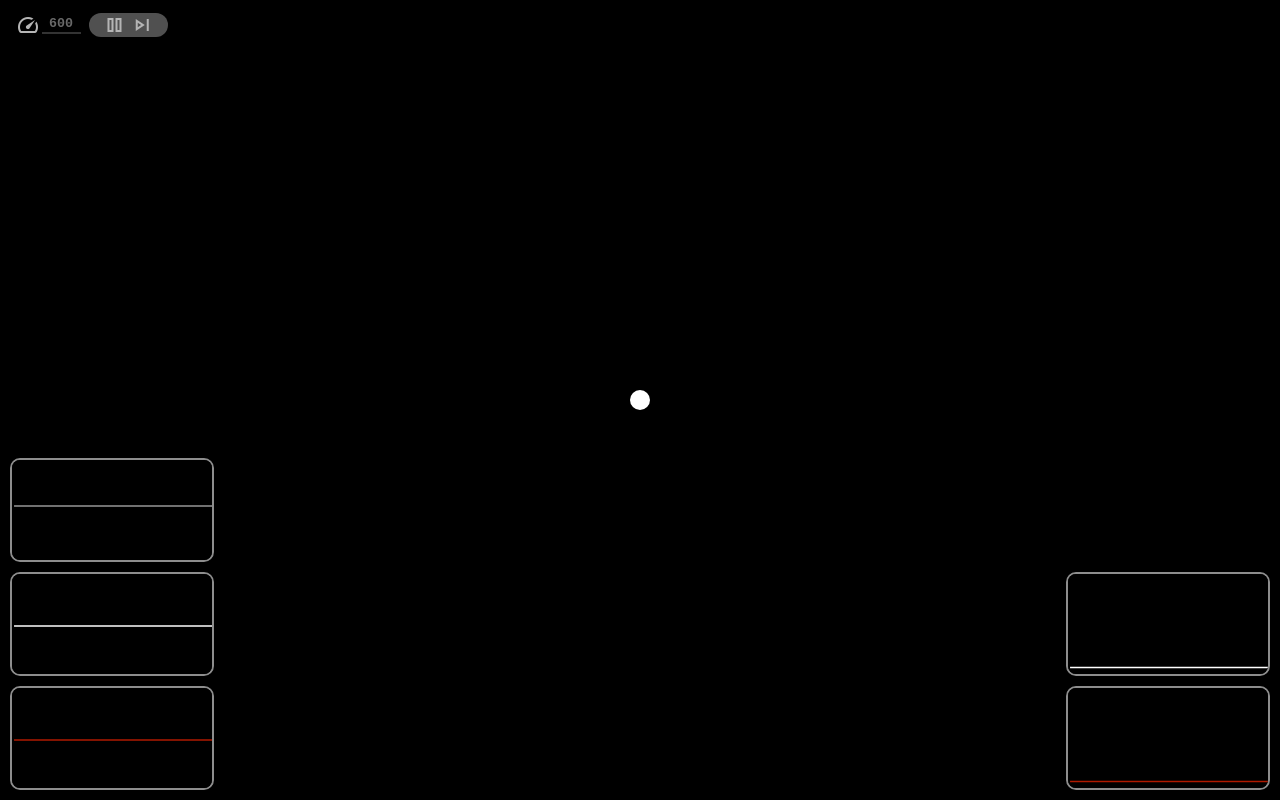
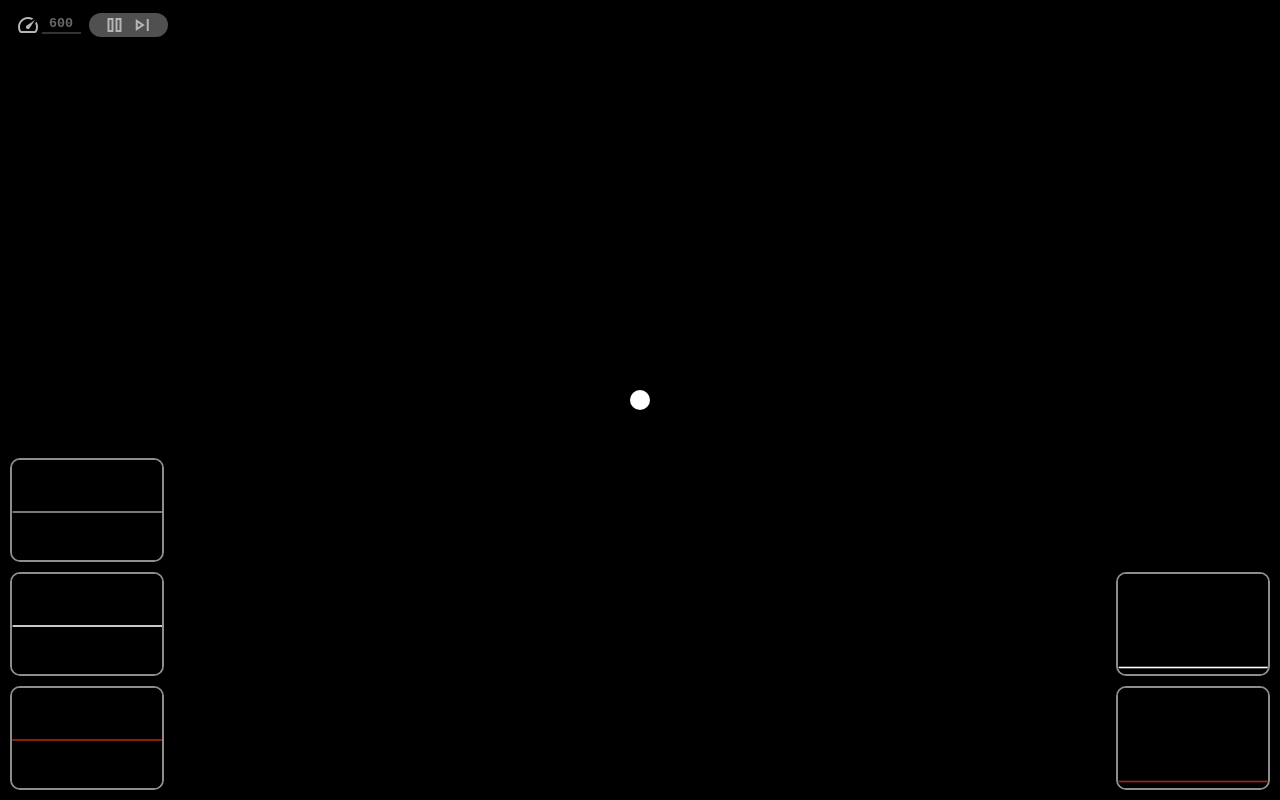
Before and after one commit to Bradwave/movplots, a plain HTML site: page index.html in a window 1280 px wide. Drawn offline with nearby package versions, Linux system fonts and the light colour scheme.

Commit message:
Tweaks parameters and dimensions.

```diff
--- a/css/crimson-nights.css
+++ b/css/crimson-nights.css
@@ -164,7 +164,7 @@ canvas {
 
 canvas.physical-plot {
     pointer-events: none;
-    width: 200px;
+    width: 150px;
     height: 100px;
     border-radius: 10px;
     border: 2px #8d8d8d solid;
--- a/js/plots/particle-plot.js
+++ b/js/plots/particle-plot.js
@@ -95,12 +95,12 @@ let particlePlot = function (id, options = {
     /**
      * Max number of stored accelerations and positions of the charged particle.
      */
-    let eventsSize = 200;
+    let eventsSize = 400;
 
     /**
      * Number of frames over which acceleration is averaged.
      */
-    let avgTime = 10;
+    let avgTime = 20;
 
     /*_______________________________________
     |   Plot update
@@ -352,7 +352,7 @@ let particlePlot = function (id, options = {
     */
 
     function updatePhysicalPlots() {
-        physicalPlots.get('axis-position').setValues(particleEvents.map(particleEvents => particleEvents.x));
+        physicalPlots.get('axis-position').setValues(particleEvents.map(particleEvents => (particleEvents.x - width / 2) / width));
         physicalPlots.get('axis-position').drawPlot();
 
         physicalPlots.get('axis-velocity').setValues(particleEvents.map(particleEvents => particleEvents.xVelocity));
--- a/js/plots/physical-plot.js
+++ b/js/plots/physical-plot.js
@@ -158,6 +158,15 @@ let physicalPlot = function (id) {
         // Clears the canvas
         publicAPIs.clearPlot();
 
+        ctx.strokeStyle = "rgb(50, 50, 50)";
+
+        ctx.beginPath();
+        ctx.moveTo(0, yStartingPoint * height);
+        ctx.lineTo(width, yStartingPoint * height)
+        ctx.stroke();
+
+        ctx.strokeStyle = color;
+
         ctx.beginPath();
         ctx.moveTo(width + 1, yStartingPoint * height);
         for (let i = 0; i < values.length; i = i + 2) {
--- a/js/plots/plots-manager.js
+++ b/js/plots/plots-manager.js
@@ -54,8 +54,8 @@ const plotsManager = new function () {
             'axis-position',
             new physicalPlot("axis-position", options = {
                 maxNumOfValues: 300,
-                scale: .05,
-                yStartingPoint: .75,
+                scale: 100,
+                yStartingPoint: .5,
                 color: "rgb(150, 150, 150)"
             })
         );
@@ -72,7 +72,7 @@ const plotsManager = new function () {
             'axis-acceleration',
             new physicalPlot("axis-acceleration", options = {
                 maxNumOfValues: 300,
-                scale: .5,
+                scale: 1.5,
                 yStartingPoint: .5,
                 color: "rgb(176, 26, 0)"
             })
@@ -90,7 +90,7 @@ const plotsManager = new function () {
             'abs-acceleration',
             new physicalPlot("abs-acceleration", options = {
                 maxNumOfValues: 300,
-                scale: 1,
+                scale: 3,
                 yStartingPoint: .9,
                 color: "rgb(176, 26, 0)"
             })
```
